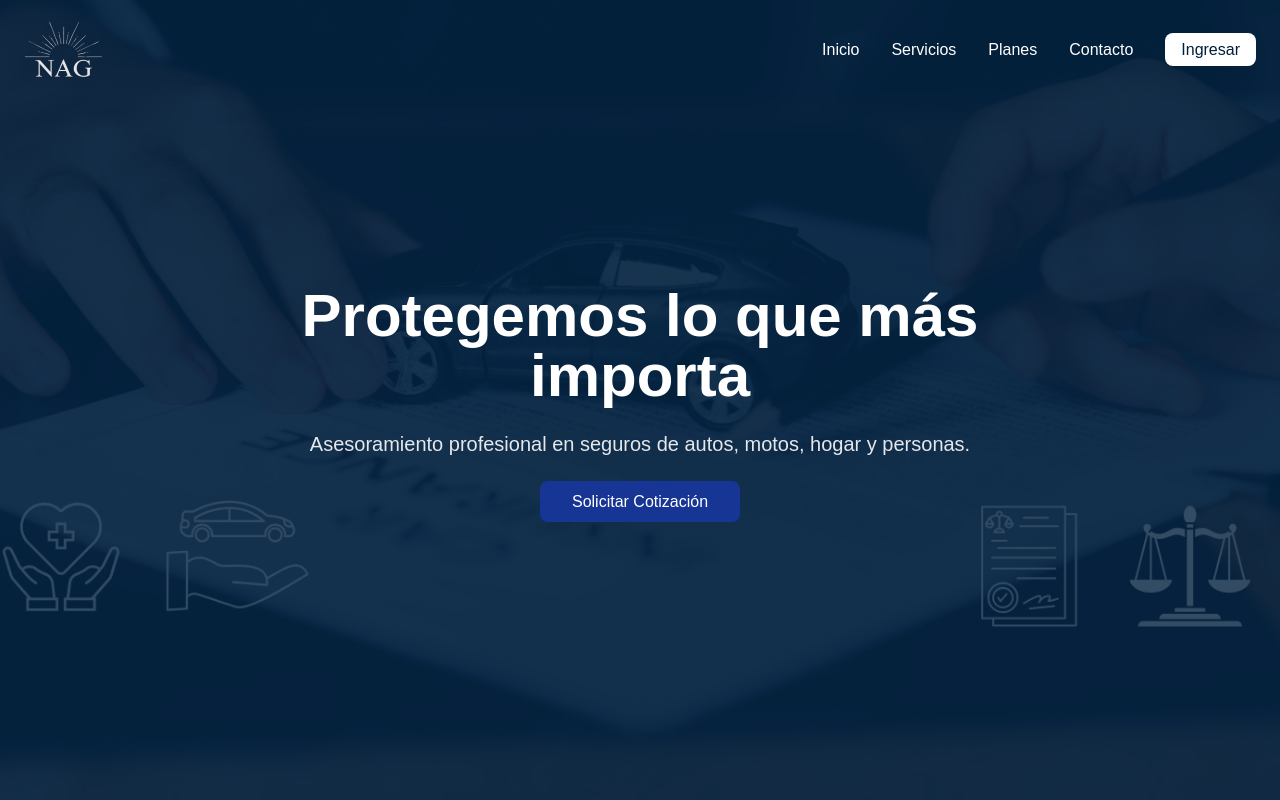
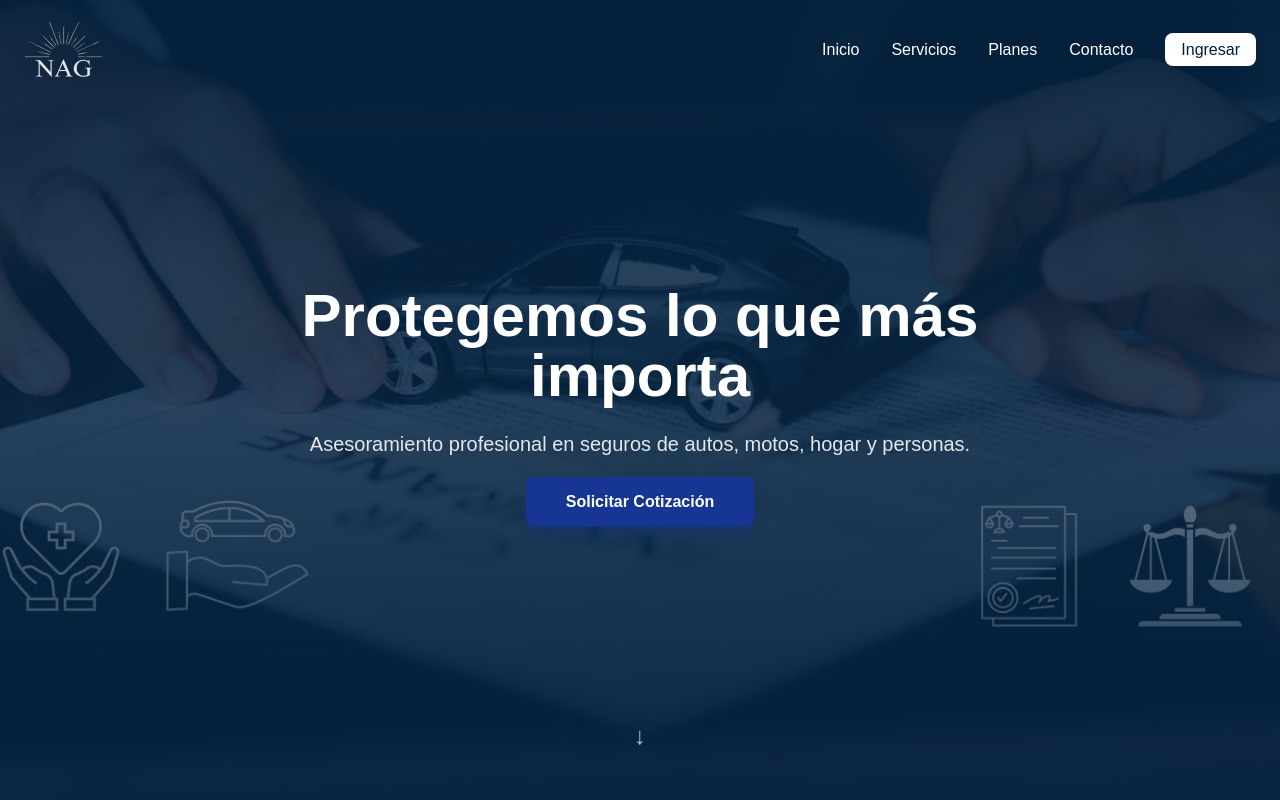
Before and after one commit to p0nkx/seguros-web, a Next.js app: page / in a window 1280 px wide. Shown: the top 800 px of the page. Built offline with nearby package versions, Linux system fonts and the light colour scheme.

Commit message:
cambios en el hero, nueva flecha hacia abajo animada

```diff
--- a/app/page.tsx
+++ b/app/page.tsx
@@ -14,7 +14,7 @@ export default function Home() {
       >
 
         {/* Overlay oscuro */}
-        <div className="absolute inset-0 bg-[#001f3d]/80"></div>
+       <div className="absolute inset-0 bg-gradient-to-b from-[#001f3d]/80 via-[#001f3d]/60 to-[#001f3d]/90"></div>
 
         {/* Contenido */}
         <div className="relative z-10 text-center px-6 max-w-4xl">
@@ -29,15 +29,18 @@ export default function Home() {
           <a
             href="/cotizacion"
             className="
-        bg-[#163594] px-8 py-3 rounded-lg text-white
-        hover:bg-blue-700 hover:scale-105
-        transition-all duration-300
+bg-[#163594] px-10 py-4 rounded-lg text-white font-semibold
+hover:bg-blue-700 hover:scale-105
+shadow-lg shadow-[#163594]/40
+transition-all duration-300
       "
           >
             Solicitar Cotización
           </a>
         </div>
-
+<div className="absolute bottom-10 animate-bounce text-white opacity-70 text-center w-full text-2xl">
+  ↓
+</div>
       </section>
 
       {/* ================= ASEGURADORAS ================= */}
```
